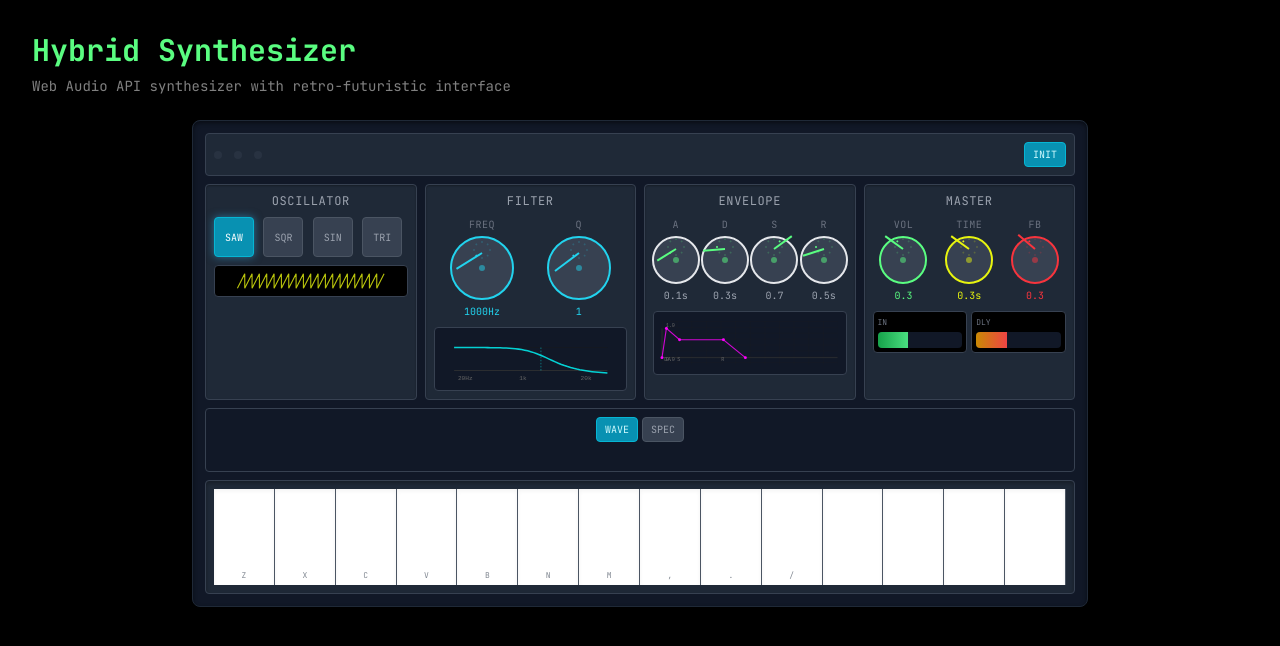
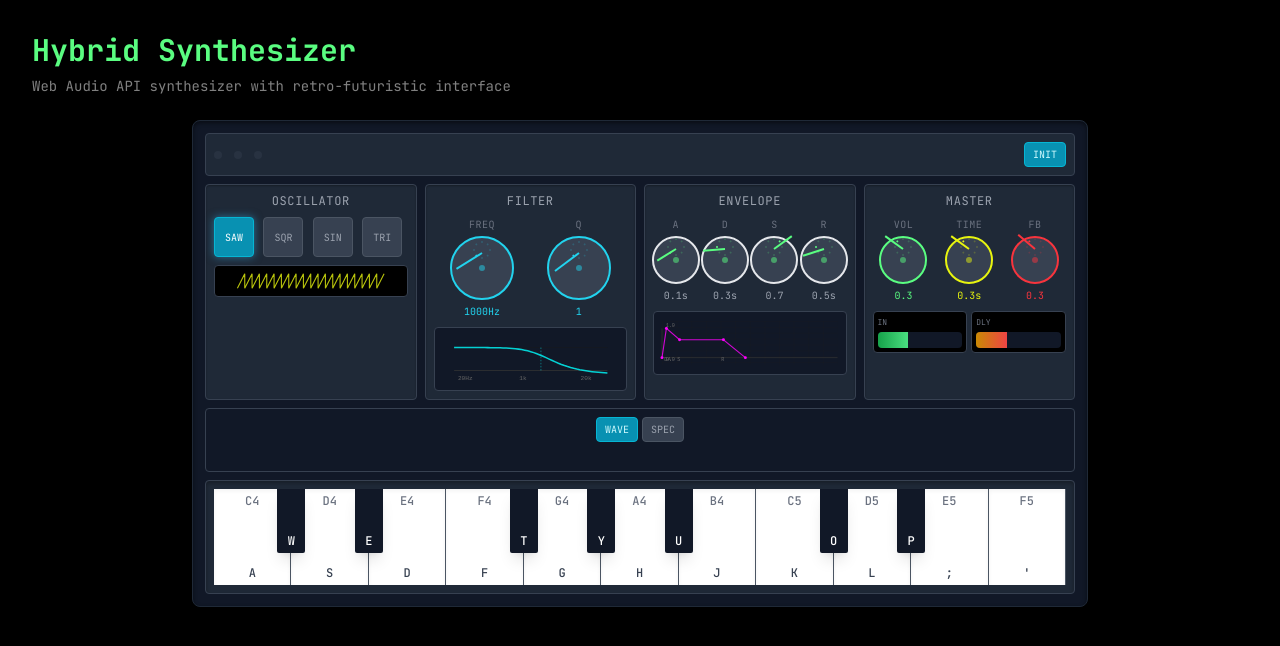
Before and after one commit to james-ralph8555/nextjs-portfoliosite, a Next.js app: page /synth in a window 1280 px wide. Shown: the top 646 px of the page. Built offline with nearby package versions, Linux system fonts and the light colour scheme; a web font is replaced by a local one.

Commit message:
added synth

```diff
--- a/src/components/synth/components/Keyboard.tsx
+++ b/src/components/synth/components/Keyboard.tsx
@@ -11,13 +11,23 @@ interface KeyboardProps {
 const WHITE_KEYS = ['C', 'D', 'E', 'F', 'G', 'A', 'B']
 const BLACK_KEYS = ['C#', 'D#', 'F#', 'G#', 'A#']
 
+// Define black key positions relative to white keys (0-indexed positions)
+const BLACK_KEY_POSITIONS = {
+  'C#': 0,    // After C (position 0)
+  'D#': 1,    // After D (position 1)
+  'F#': 3,    // After F (position 3)
+  'G#': 4,    // After G (position 4)
+  'A#': 5     // After A (position 5)
+}
+
 const KEY_MAPPING: Record<string, string> = {
-  // First octave
-  'z': 'C4', 's': 'C#4', 'x': 'D4', 'd': 'D#4', 'c': 'E4',
-  'v': 'F4', 'g': 'F#4', 'b': 'G4', 'h': 'G#4', 'n': 'A4',
-  'j': 'A#4', 'm': 'B4',
-  // Second octave
-  ',': 'C5', 'l': 'C#5', '.': 'D5', ';': 'D#5', '/': 'E5'
+  // White keys: a s d f g h j k l ; '
+  'a': 'C4', 's': 'D4', 'd': 'E4', 'f': 'F4', 'g': 'G4', 'h': 'A4', 'j': 'B4',
+  'k': 'C5', 'l': 'D5', ';': 'E5', "'": 'F5',
+
+  // Black keys: w e t y u o p
+  'w': 'C#4', 'e': 'D#4', 't': 'F#4', 'y': 'G#4', 'u': 'A#4',
+  'o': 'C#5', 'p': 'D#5'
 }
 
 const REVERSE_MAPPING: Record<string, string> = Object.entries(KEY_MAPPING).reduce((acc, [key, note]) => {
@@ -29,10 +39,21 @@ export function Keyboard({ activeKeys, onNoteOn, onNoteOff }: KeyboardProps) {
   const octaves = [4, 5] // Two octaves
   const allNotes: string[] = []
 
-  // Generate notes for both octaves
+  // Generate notes for all octaves (both white and black keys)
   for (const octave of octaves) {
+    // Add white keys
     for (const note of WHITE_KEYS) {
-      allNotes.push(`${note}${octave}`)
+      const noteWithOctave = `${note}${octave}`
+      if (REVERSE_MAPPING[noteWithOctave]) {
+        allNotes.push(noteWithOctave)
+      }
+    }
+    // Add black keys
+    for (const note of BLACK_KEYS) {
+      const noteWithOctave = `${note}${octave}`
+      if (REVERSE_MAPPING[noteWithOctave]) {
+        allNotes.push(noteWithOctave)
+      }
     }
   }
 
@@ -63,27 +84,25 @@ export function Keyboard({ activeKeys, onNoteOn, onNoteOff }: KeyboardProps) {
   }
 
   // Hardware-inspired keyboard layout
+  // Get the actual white keys that will be rendered (filtered by key mapping)
+  const renderedWhiteKeys = allNotes.filter(note => !BLACK_KEYS.some(bk => note.includes(bk)))
+
   return (
     <div className="relative h-24">
-      {/* White keys */}
-      <div className="flex h-full relative">
-        {allNotes.map((note) => {
-          const isBlackKey = BLACK_KEYS.some(bk => note.includes(bk))
+      {/* White keys using CSS Grid for consistent sizing */}
+      <div className="grid h-full relative" style={{ gridTemplateColumns: `repeat(${renderedWhiteKeys.length}, 1fr)` }}>
+        {renderedWhiteKeys.map((note, index) => {
           const keyLabel = getKeyLabel(note)
           const isActive = isKeyActive(note)
-
-          if (isBlackKey) {
-            return null // Handle black keys separately
-          }
 
           return (
             <div
               key={note}
               className={`
-                relative flex-1 border-r border-gray-600 last:border-r-0
+                relative border-r border-gray-600 last:border-r-0
                 ${isActive ? 'bg-cyan-400' : 'bg-white hover:bg-gray-100'}
                 transition-all duration-100 cursor-pointer select-none
-                flex flex-col justify-end items-center pb-1
+                flex flex-col justify-between items-center py-1
                 shadow-inner
               `}
               onMouseDown={() => handleMouseDown(note)}
@@ -94,7 +113,9 @@ export function Keyboard({ activeKeys, onNoteOn, onNoteOff }: KeyboardProps) {
               onTouchStart={(e) => handleTouchStart(e, note)}
               onTouchEnd={(e) => handleTouchEnd(e, note)}
             >
-              <div className="text-[8px] font-mono text-gray-600 opacity-70">{keyLabel.toUpperCase()}</div>
+              <div className="hidden md:block text-xs font-mono text-gray-500 font-medium">{note}</div>
+              <div className="hidden md:block text-xs font-mono text-gray-700 font-medium">{keyLabel.toUpperCase()}</div>
+              <div className="md:hidden text-xs font-mono text-gray-500 font-medium mt-auto">{note}</div>
             </div>
           )
         })}
@@ -108,25 +129,38 @@ export function Keyboard({ activeKeys, onNoteOn, onNoteOff }: KeyboardProps) {
 
             if (!isBlackKey) return null
 
-            // Calculate position for black keys (positioned between white keys)
-            const noteName = note.replace(/\d/, '')
-            const octave = parseInt(note.replace(/\D/, ''))
-            const whiteKeyIndex = WHITE_KEYS.indexOf(noteName.replace('#', ''))
+            // Find the position of this black key relative to white keys
+            const noteName = note.replace(/\d+$/, '') // Remove octave
+            const blackKeyPosition = BLACK_KEY_POSITIONS[noteName as keyof typeof BLACK_KEY_POSITIONS]
 
-            // Black keys are positioned at 2/3 of the previous white key
-            const position = ((octave - 4) * 7 + whiteKeyIndex + 0.67) * (100 / 14)
+            if (typeof blackKeyPosition !== 'number') {
+              return null
+            }
+
+            // Calculate which white key this black key follows
+            const octave = parseInt(note.replace(/^\D+/, ''))
+            const octaveStartIndex = (octave - 4) * WHITE_KEYS.length
+            const whiteKeyIndex = octaveStartIndex + blackKeyPosition
+
+            // Find the actual rendered white key at this position
+            const targetWhiteKey = renderedWhiteKeys[whiteKeyIndex]
+
+            if (!targetWhiteKey) return null
+
+            // Position black key at 75% between white keys for proper alignment
+            const position = ((whiteKeyIndex + 1) / renderedWhiteKeys.length) * 100
 
             return (
               <div
                 key={note}
                 className={`
-                  absolute w-6 h-16 rounded-b-sm
+                  absolute w-7 h-16 rounded-b-sm
                   ${isActive ? 'bg-cyan-400' : 'bg-gray-900 hover:bg-gray-800'}
                   transition-all duration-100 cursor-pointer select-none
-                  pointer-events-auto flex flex-col justify-end items-center pb-1
-                  shadow-lg z-10
+                  pointer-events-auto flex flex-col justify-between items-center py-1 flex-col-reverse
+                  shadow-lg z-20
                 `}
-                style={{ left: `${position}%` }}
+                style={{ left: `${position}%`, transform: 'translateX(-50%)' }}
                 onMouseDown={() => handleMouseDown(note)}
                 onMouseUp={() => handleMouseUp(note)}
                 onMouseLeave={() => {
@@ -135,7 +169,7 @@ export function Keyboard({ activeKeys, onNoteOn, onNoteOff }: KeyboardProps) {
                 onTouchStart={(e) => handleTouchStart(e, note)}
                 onTouchEnd={(e) => handleTouchEnd(e, note)}
               >
-                <div className="text-[7px] font-mono text-gray-400 opacity-60">{keyLabel.toUpperCase()}</div>
+                <div className="text-xs font-mono text-white font-medium hidden md:block">{keyLabel.toUpperCase()}</div>
               </div>
             )
           })}
--- a/src/components/synth/hooks/useKeyboardControls.ts
+++ b/src/components/synth/hooks/useKeyboardControls.ts
@@ -6,43 +6,13 @@ interface KeyboardControlsProps {
 }
 
 const KEY_MAPPING: Record<string, string> = {
-  // White keys
-  'z': 'C4',
-  's': 'C#4',
-  'x': 'D4',
-  'd': 'D#4',
-  'c': 'E4',
-  'v': 'F4',
-  'g': 'F#4',
-  'b': 'G4',
-  'h': 'G#4',
-  'n': 'A4',
-  'j': 'A#4',
-  'm': 'B4',
-  ',': 'C5',
-  'l': 'C#5',
-  '.': 'D5',
-  ';': 'D#5',
-  '/': 'E5',
+  // White keys: a s d f g h j k l ; '
+  'a': 'C4', 's': 'D4', 'd': 'E4', 'f': 'F4', 'g': 'G4', 'h': 'A4', 'j': 'B4',
+  'k': 'C5', 'l': 'D5', ';': 'E5', "'": 'F5',
 
-  // Higher octave
-  'q': 'C5',
-  '2': 'C#5',
-  'w': 'D5',
-  '3': 'D#5',
-  'e': 'E5',
-  'r': 'F5',
-  '5': 'F#5',
-  't': 'G5',
-  '6': 'G#5',
-  'y': 'A5',
-  '7': 'A#5',
-  'u': 'B5',
-  'i': 'C6',
-  '9': 'C#6',
-  'o': 'D6',
-  '0': 'D#6',
-  'p': 'E6'
+  // Black keys: w e t y u o p
+  'w': 'C#4', 'e': 'D#4', 't': 'F#4', 'y': 'G#4', 'u': 'A#4',
+  'o': 'C#5', 'p': 'D#5'
 }
 
 export function useKeyboardControls({ onNoteOn, onNoteOff }: KeyboardControlsProps) {
```
